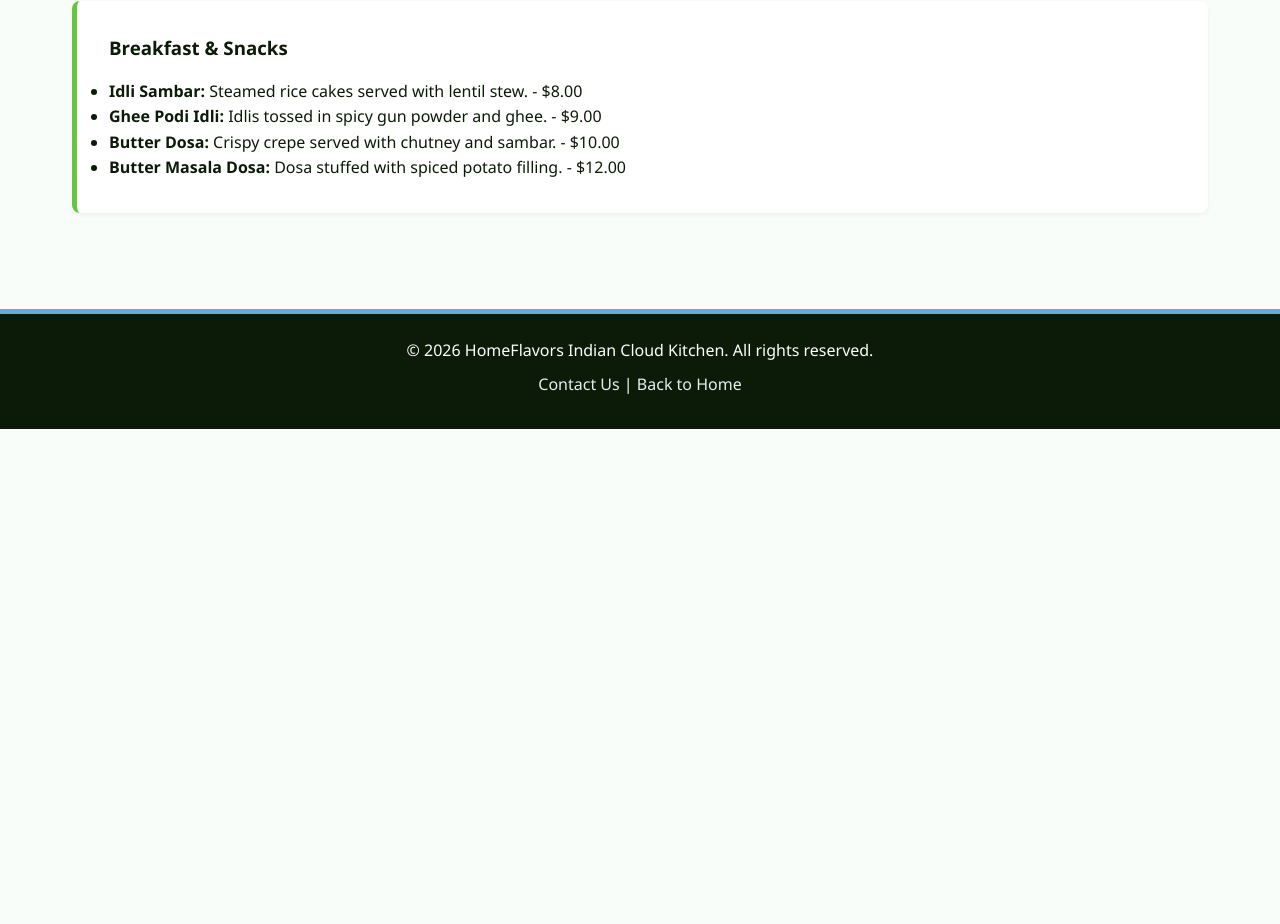
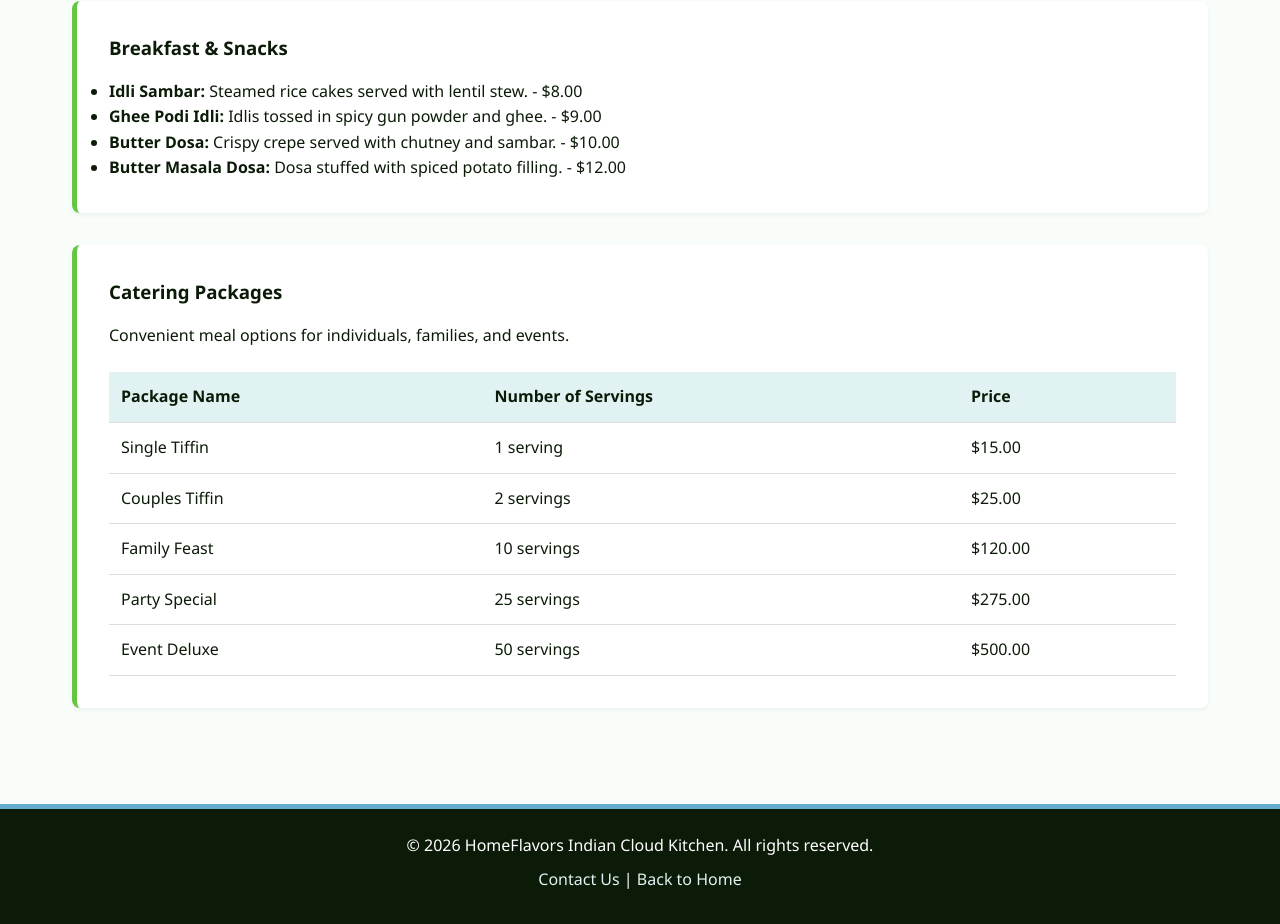
Before and after one commit to aniiishhh/CIS300_FinalProject, a plain HTML site: page menu.html in a window 1280 px wide. Shown: the part 1276-2200 px from the top of the page. Before the commit the page ends 1705 px from the top, so only its background shows below. Drawn offline with Linux system fonts and the light colour scheme.

Commit message:
Update Menu

```diff
--- a/menu.html
+++ b/menu.html
@@ -96,6 +96,47 @@
                 </li>
             </ul>
         </section>
+
+        <section class="content-section">
+            <h3>Catering Packages</h3>
+            <p>Convenient meal options for individuals, families, and events.</p>
+            <table>
+                <thead>
+                    <tr>
+                        <th>Package Name</th>
+                        <th>Number of Servings</th>
+                        <th>Price</th>
+                    </tr>
+                </thead>
+                <tbody>
+                    <tr>
+                        <td>Single Tiffin</td>
+                        <td>1 serving</td>
+                        <td>$15.00</td>
+                    </tr>
+                    <tr>
+                        <td>Couples Tiffin</td>
+                        <td>2 servings</td>
+                        <td>$25.00</td>
+                    </tr>
+                    <tr>
+                        <td>Family Feast</td>
+                        <td>10 servings</td>
+                        <td>$120.00</td>
+                    </tr>
+                    <tr>
+                        <td>Party Special</td>
+                        <td>25 servings</td>
+                        <td>$275.00</td>
+                    </tr>
+                    <tr>
+                        <td>Event Deluxe</td>
+                        <td>50 servings</td>
+                        <td>$500.00</td>
+                    </tr>
+                </tbody>
+            </table>
+        </section>
     </main>
 
     <footer>
```
